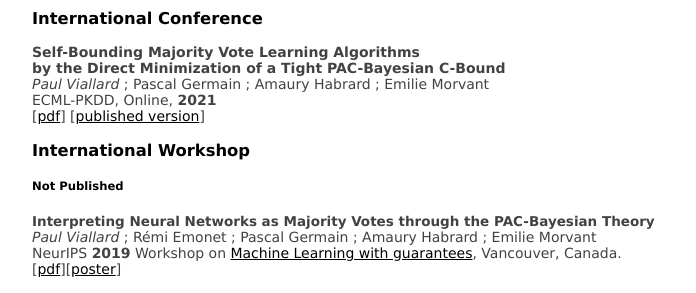
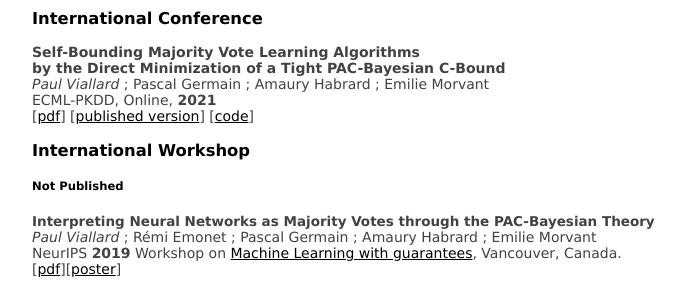
Before and after one commit to paulviallard/paulviallard.github.io, a Jekyll site: the page built from publication.md, in a window 1280 px wide. Shown: the part 169-462 px from the top of the page, without its empty margins (288-984 px from the left). Built offline with Jekyll 4.4.1, drawn with Linux system fonts in a browser that asks for light colours; our own code applies the rules of GitHub Pages for plain Markdown files.

Commit message:
feat: add the source code link for ECML21

```diff
--- a/publication.md
+++ b/publication.md
@@ -4,7 +4,7 @@
 **by the Direct Minimization of a Tight PAC-Bayesian C-Bound**
 _Paul Viallard_ ; Pascal Germain ; Amaury Habrard ; Emilie Morvant
 ECML-PKDD, Online, **2021**
-[[pdf](https://arxiv.org/abs/2104.13626)] [[published version]()]
+[[pdf](https://arxiv.org/abs/2104.13626)] [[published version]()] [[code](https://github.com/paulviallard/ECML21-PB-CBound/)]
 
 ### International Workshop
 ##### Not Published
```
